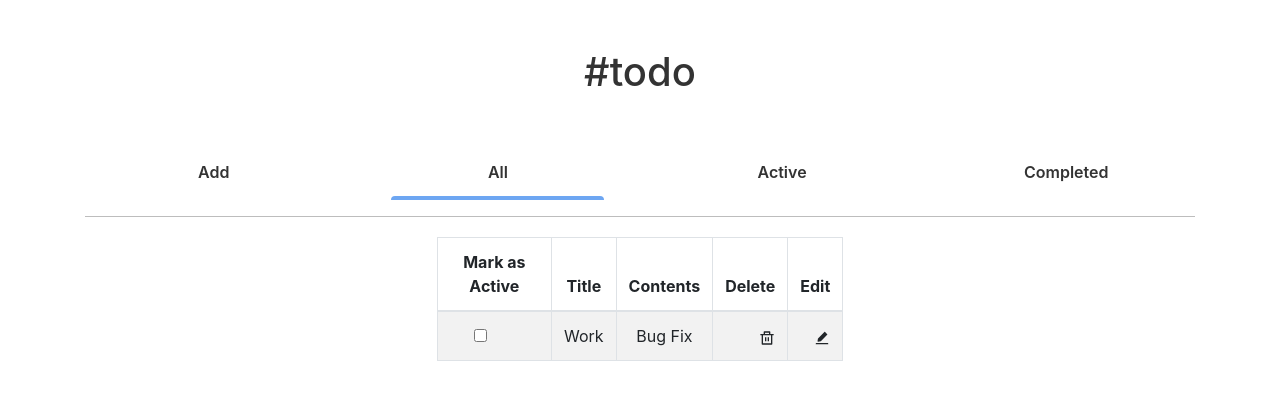
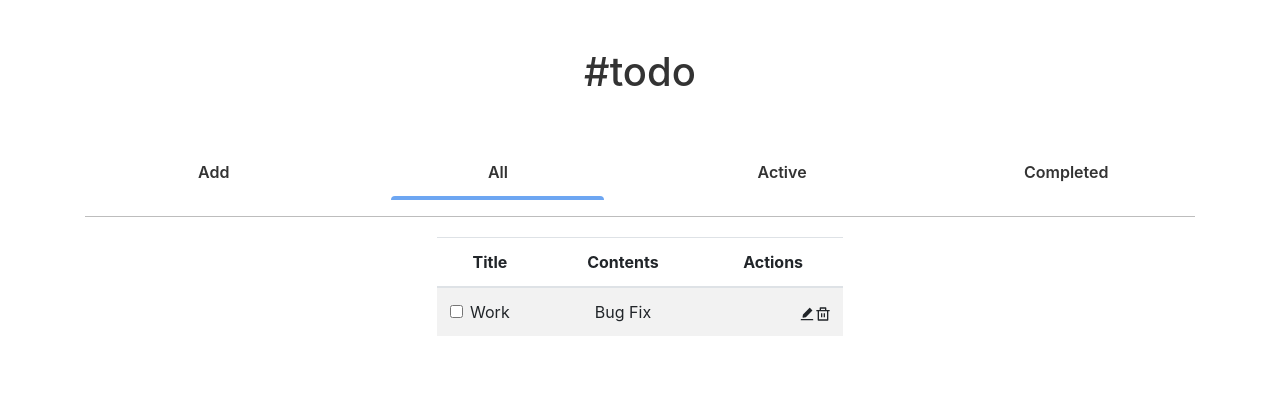
Before and after one commit to yashsugandh/react-todo-app, a React (Create React App) app: page / in a window 1280 px wide. Shown: the top 400 px of the page. Built offline with nearby package versions, Linux system fonts and the light colour scheme.

Commit message:
design refactoring

```diff
--- a/src/components/Todos.jsx
+++ b/src/components/Todos.jsx
@@ -77,26 +77,14 @@ class Todos extends Component {
     const todoList = todos.length ? (
       todos.map((todo, i) => {
         return (
-          <Table bordered hover striped responsive>
-            <div key={todo.id}>
-              <thead>
-                <th>
-                  Mark as {this.tabName === "active" ? "Complete" : "Active"}
-                </th>
-                <th>Title</th>
-                <th>Contents</th>
-                <th>Delete</th>
-                <th>Edit</th>
-              </thead>
-              <tbody>
-                <tr>
+          <tr key={todo.id} className="todo-list">
             <td>
               <Input
                 type="checkbox"
                 onChange={() => this.moveClicked(todo.id, tabName, i)}
               />
+              {todo.title}
             </td>
-                  <td>{todo.title}</td>
             <td>{todo.content}</td>
             <td>
               <span
@@ -105,8 +93,6 @@ class Todos extends Component {
               >
                 <RiDeleteBinLine />
               </span>
-                  </td>
-                  <td>
               <span
                 style={{ cursor: "pointer", float: "right" }}
                 onClick={() => this.editButtonClicked(i)}
@@ -115,7 +101,22 @@ class Todos extends Component {
               </span>
             </td>
           </tr>
-              </tbody>
+        );
+      })
+    ) : (
+      <Alert color="success" className="center">
+        All Caught Up!
+      </Alert>
+    );
+
+    return (
+      <Table hover striped responsive >
+        <thead>
+          <th>Title</th>
+          <th>Contents</th>
+          <th>Actions</th>
+        </thead>
+        <tbody>{todoList}</tbody>
         {this.state.displayModal && (
           <Modal isOpen={this.state.displayModal}>
             <ModalHeader>Edit todo</ModalHeader>
@@ -146,7 +147,7 @@ class Todos extends Component {
             <ModalFooter>
               <Button color="primary" onClick={this.saveEditClicked}>
                 Save
-                    </Button>{" "}
+              </Button>
               <Button
                 color="secondary"
                 onClick={() =>
@@ -162,17 +163,8 @@ class Todos extends Component {
             </ModalFooter>
           </Modal>
         )}
-            </div>
       </Table>
     );
-      })
-    ) : (
-      <Alert color="success" className="center">
-        All Caught Up!
-      </Alert>
-    );
-
-    return <div className="todos collection">{todoList}</div>;
   }
 }
 
```
Lines whose indentation alone changed are shown as unchanged.
